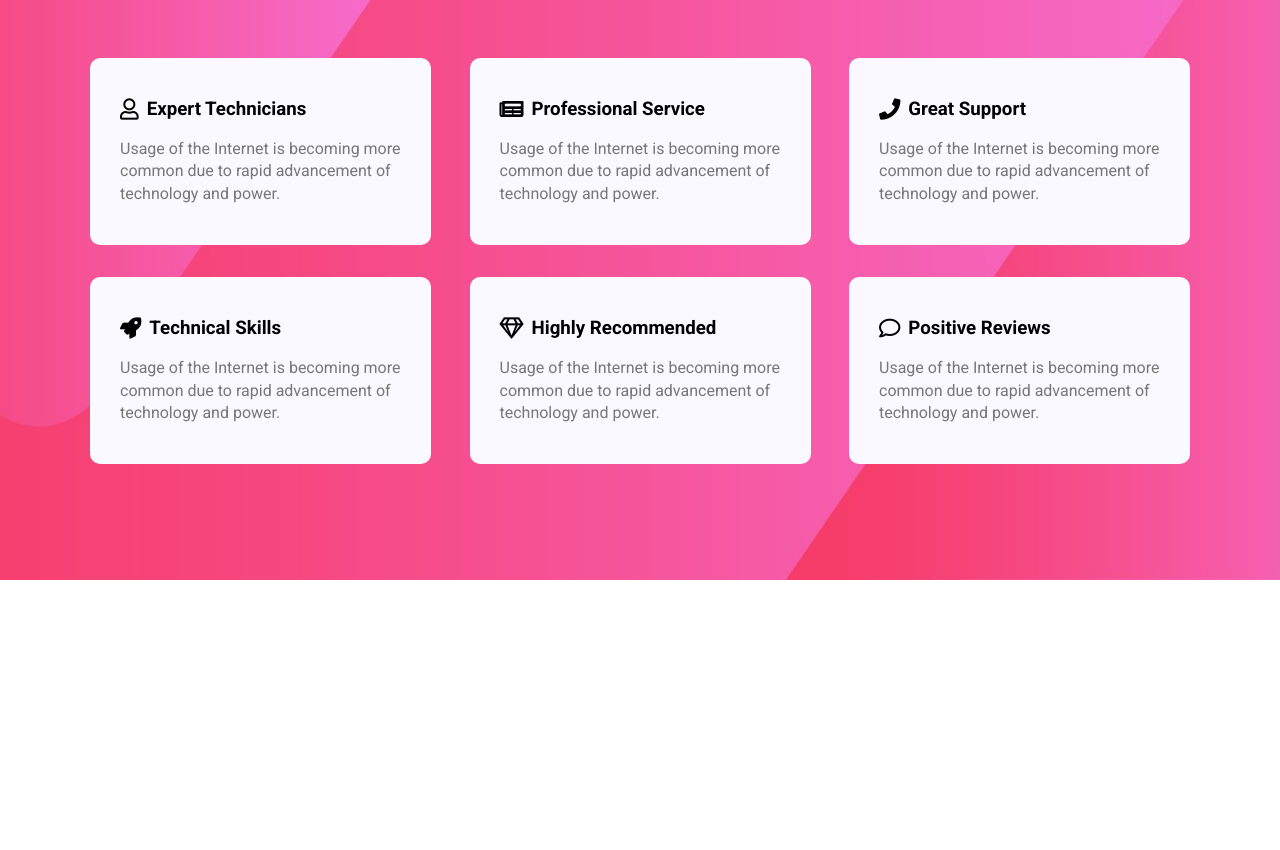
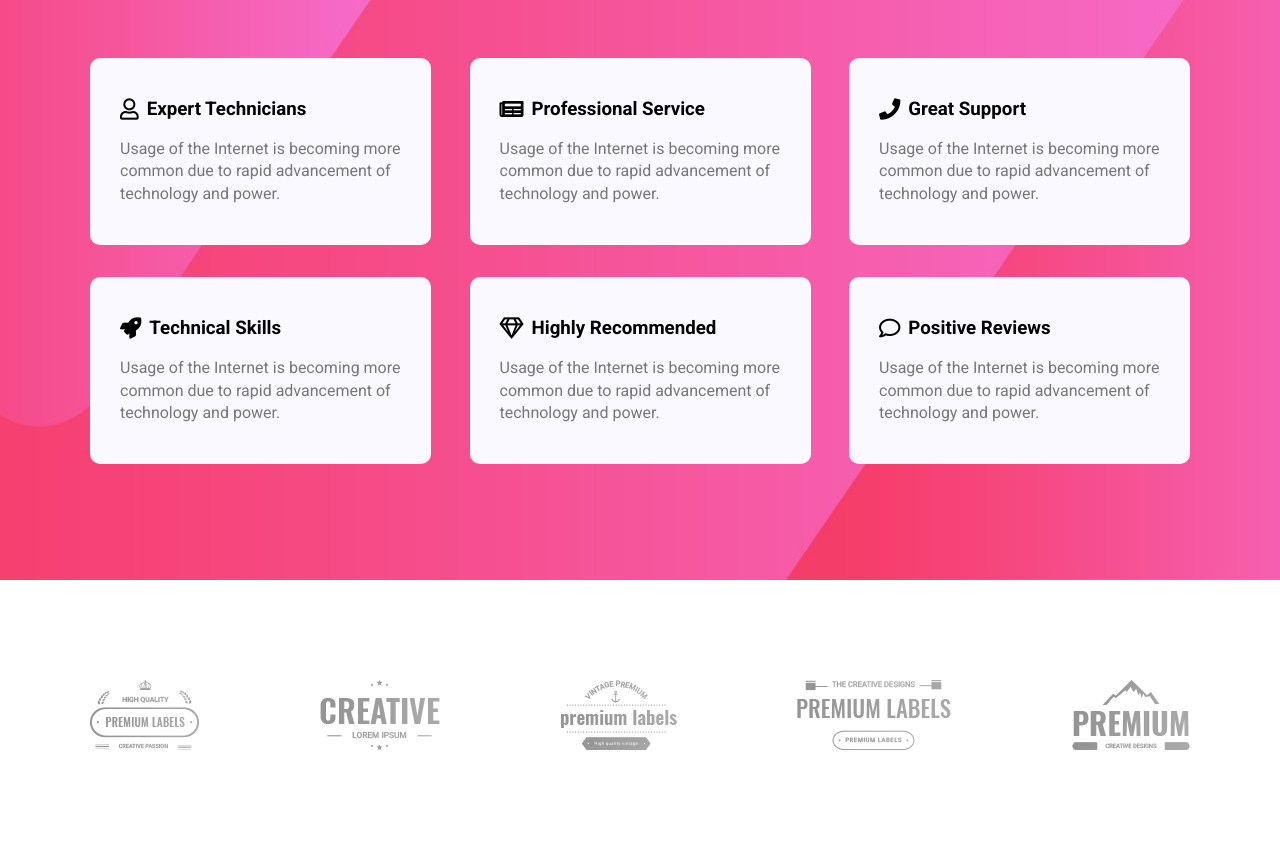
Before and after one commit to sourabhossain/robotics, a plain HTML site: page index.html in a window 1280 px wide. Shown: the part 2787-3637 px from the top of the page. Before the commit the page ends 3367 px from the top, so only its background shows below. Drawn offline with Linux system fonts and the light colour scheme.

Commit message:
sponsors part done

```diff
--- a/index.html
+++ b/index.html
@@ -212,6 +212,16 @@
         </div>
     </section>
 
+    <section class="sponsors">
+        <div class="container">
+            <img src="./img/l1.png" alt="l1">
+            <img src="./img/l2.png" alt="l2">
+            <img src="./img/l3.png" alt="l3">
+            <img src="./img/l4.png" alt="l4">
+            <img src="./img/l5.png" alt="l5">
+        </div>
+    </section>
+
 </body>
 
 </html>
--- a/style.scss
+++ b/style.scss
@@ -347,3 +347,29 @@ nav {
         }
     }
 }
+
+.sponsors {
+    width: 100%;
+    padding: 100px 0;
+
+    .container {
+        display: flex;
+        justify-content: space-between;
+
+        img {
+            filter: grayscale(100%);
+            -webkit-filter: grayscale(100%);
+            cursor: pointer;
+            transition: filter 0.700ms;
+            -webkit-transition: filter 0.700ms;
+            -moz-transition: filter 0.700ms;
+            -ms-transition: filter 0.700ms;
+            -o-transition: filter 0.700ms;
+
+            &:hover {
+                filter: grayscale(0);
+                -webkit-filter: grayscale(0);
+            }
+        }
+    }
+}
```
Also changed, not shown: style.css, 1 other file.
